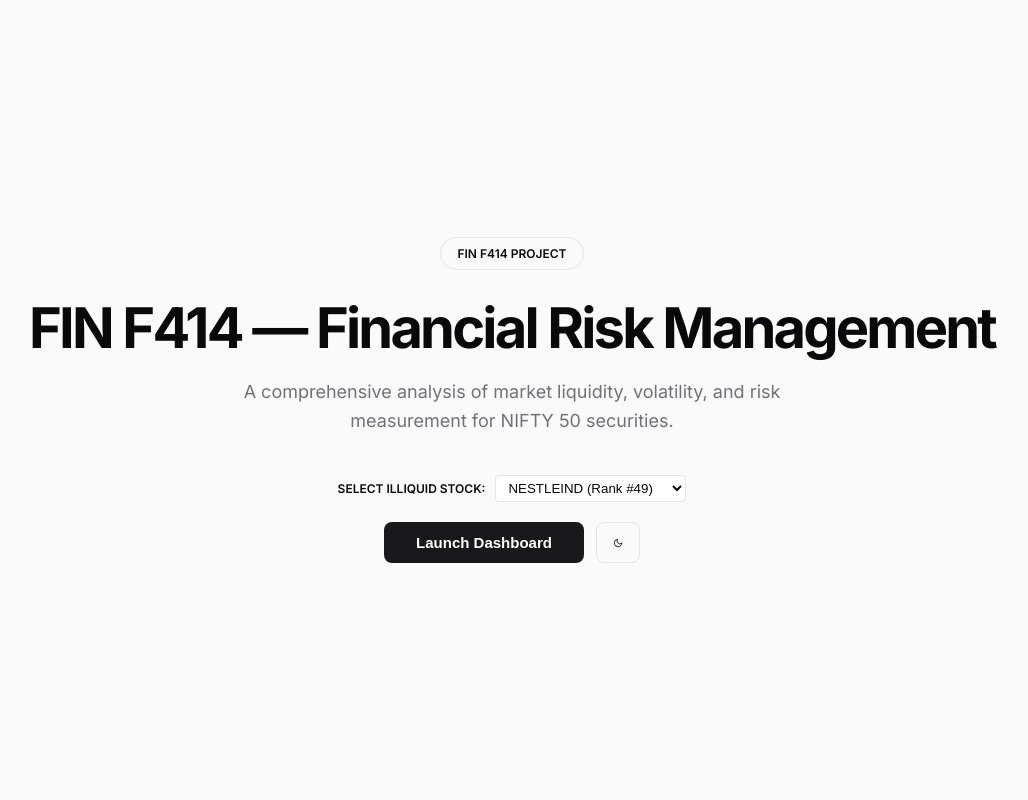
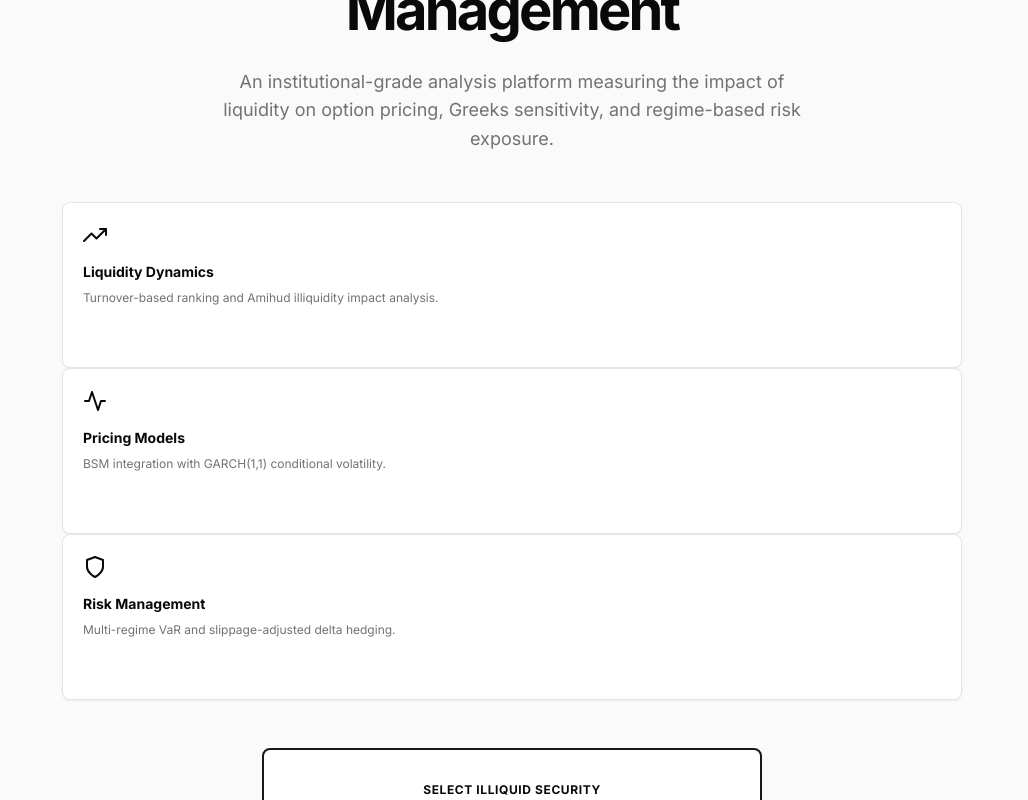
Before and after one commit to Aditya-021005/FRAM, a React app in the folder frontend/: page / in a window 1280 px wide. Shown: the top 800 px of the page, without its empty margins (128-1156 px from the left). Built offline with nearby package versions, Linux system fonts and the light colour scheme; the HTML template or start-up script is replaced by a standard one.

Commit message:
Enhance Landing Page UI and enable selection of all illiquid stocks

```diff
--- a/frontend/src/App.jsx
+++ b/frontend/src/App.jsx
@@ -1,47 +1,75 @@
 import React, { useState, useEffect } from 'react';
-import { FiSun, FiMoon } from 'react-icons/fi';
+import { FiSun, FiMoon, FiArrowRight, FiActivity, FiShield, FiTrendingUp } from 'react-icons/fi';
 import PartA from './components/PartA';
 import PartB from './components/PartB';
 import PartC from './components/PartC';
 import PartD from './components/PartD';
-import { PROJECT_INFO, ILLIQUID_OPTIONS } from './data';
+import { PROJECT_INFO, NIFTY50_RANKING, getIlliquidData } from './data';
 
 function App() {
   const [activeTab, setActiveTab] = useState('Part A');
   const [isLanding, setIsLanding] = useState(true);
   const [isDark, setIsDark] = useState(false);
-  const [illiquidKey, setIlliquidKey] = useState('NESTLEIND');
+  const [illiquidTicker, setIlliquidTicker] = useState('NESTLEIND.NS');
 
   useEffect(() => {
     document.documentElement.className = isDark ? 'dark' : '';
   }, [isDark]);
 
-  const illiquidData = ILLIQUID_OPTIONS[illiquidKey];
+  const illiquidStocks = NIFTY50_RANKING.filter(s => s.category === 'ILLIQUID');
+  const illiquidData = getIlliquidData(illiquidTicker);
 
   if (isLanding) {
     return (
       <div className="landing">
-        <div style={{ padding: '8px 16px', border: '1px solid var(--border)', borderRadius: '100px', fontSize: '12px', fontWeight: 600, marginBottom: '24px' }}>
-          FIN F414 PROJECT
+        <div style={{ display: 'flex', gap: '8px', alignItems: 'center', background: 'var(--bg-muted)', padding: '6px 14px', borderRadius: '100px', fontSize: '11px', fontWeight: 600, color: 'var(--text-secondary)', marginBottom: '32px', border: '1px solid var(--border)' }}>
+          <FiActivity size={14} /> FIN F414 CORPORATE PROJECT
         </div>
-        <h1>{PROJECT_INFO.title}</h1>
-        <p>A comprehensive analysis of market liquidity, volatility, and risk measurement for NIFTY 50 securities.</p>
-        <div style={{ marginBottom: '20px' }}>
-          <label style={{ fontSize: '12px', fontWeight: 600, marginRight: '10px' }}>SELECT ILLIQUID STOCK:</label>
+        <h1 style={{ maxWidth: '900px', marginBottom: '24px' }}>{PROJECT_INFO.title}</h1>
+        <p style={{ marginBottom: '48px' }}>
+          An institutional-grade analysis platform measuring the impact of liquidity on option pricing,
+           Greeks sensitivity, and regime-based risk exposure.
+        </p>
+
+        <div className="grid-3" style={{ maxWidth: '900px', width: '100%', marginBottom: '48px', textAlign: 'left' }}>
+          <div className="card" style={{ padding: '20px' }}>
+            <FiTrendingUp style={{ marginBottom: '12px' }} size={24} />
+            <h3 style={{ fontSize: '14px', marginBottom: '8px' }}>Liquidity Dynamics</h3>
+            <p style={{ fontSize: '12px', color: 'var(--text-secondary)' }}>Turnover-based ranking and Amihud illiquidity impact analysis.</p>
+          </div>
+          <div className="card" style={{ padding: '20px' }}>
+            <FiActivity style={{ marginBottom: '12px' }} size={24} />
+            <h3 style={{ fontSize: '14px', marginBottom: '8px' }}>Pricing Models</h3>
+            <p style={{ fontSize: '12px', color: 'var(--text-secondary)' }}>BSM integration with GARCH(1,1) conditional volatility.</p>
+          </div>
+          <div className="card" style={{ padding: '20px' }}>
+            <FiShield style={{ marginBottom: '12px' }} size={24} />
+            <h3 style={{ fontSize: '14px', marginBottom: '8px' }}>Risk Management</h3>
+            <p style={{ fontSize: '12px', color: 'var(--text-secondary)' }}>Multi-regime VaR and slippage-adjusted delta hedging.</p>
+          </div>
+        </div>
+
+        <div className="card" style={{ padding: '32px', maxWidth: '500px', width: '100%', border: '2px solid var(--accent)' }}>
+          <label style={{ fontSize: '12px', fontWeight: 700, display: 'block', marginBottom: '12px', textTransform: 'uppercase', letterSpacing: '0.05em' }}>
+            Select Illiquid Security
+          </label>
           <select
-            value={illiquidKey}
-            onChange={(e) => setIlliquidKey(e.target.value)}
-            style={{ padding: '4px 8px', borderRadius: '4px', border: '1px solid var(--border)', background: 'var(--bg-card)', color: 'var(--text-primary)' }}
+            value={illiquidTicker}
+            onChange={(e) => setIlliquidTicker(e.target.value)}
+            style={{ width: '100%', padding: '12px', borderRadius: '6px', border: '1px solid var(--border)', background: 'var(--bg-card)', color: 'var(--text-primary)', marginBottom: '24px', fontSize: '14px', fontWeight: 500 }}
           >
-            <option value="NESTLEIND">NESTLEIND (Rank #49)</option>
-            <option value="SHRIRAMFIN">SHRIRAMFIN (Rank #50)</option>
+            {illiquidStocks.map(s => (
+              <option key={s.ticker} value={s.ticker}>{s.ticker.replace('.NS', '')} (Rank #{s.rank})</option>
+            ))}
           </select>
-        </div>
-        <div style={{ display: 'flex', gap: '12px' }}>
-          <button className="btn-primary" onClick={() => setIsLanding(false)}>Launch Dashboard</button>
-          <button className="btn-outline" style={{ display: 'flex', alignItems: 'center', justifyContent: 'center', width: '44px' }} onClick={() => setIsDark(!isDark)}>
-            {isDark ? <FiSun size={18} /> : <FiMoon size={18} />}
-          </button>
+          <div style={{ display: 'flex', gap: '12px' }}>
+            <button className="btn-primary" style={{ flex: 1, display: 'flex', alignItems: 'center', justifyContent: 'center', gap: '8px' }} onClick={() => setIsLanding(false)}>
+              Launch Platform <FiArrowRight />
+            </button>
+            <button className="btn-outline" style={{ display: 'flex', alignItems: 'center', justifyContent: 'center', width: '48px' }} onClick={() => setIsDark(!isDark)}>
+              {isDark ? <FiSun size={18} /> : <FiMoon size={18} />}
+            </button>
+          </div>
         </div>
       </div>
     );
@@ -51,8 +79,8 @@
     <div className="app">
       <header className="header">
         <div className="header-content">
-          <div style={{ display: 'flex', alignItems: 'center', gap: '16px' }}>
-            <div style={{ fontWeight: 800, fontSize: '20px', cursor: 'pointer' }} onClick={() => setIsLanding(true)}>FIN</div>
+          <div style={{ display: 'flex', alignItems: 'center', gap: '20px' }}>
+            <div style={{ fontWeight: 800, fontSize: '20px', cursor: 'pointer', letterSpacing: '-0.05em' }} onClick={() => setIsLanding(true)}>FRAM</div>
             <nav className="nav-tabs">
               {['Part A', 'Part B', 'Part C', 'Part D'].map((tab) => (
                 <button
@@ -67,14 +95,15 @@
           </div>
           <div style={{ display: 'flex', gap: '12px', alignItems: 'center' }}>
             <select
-              value={illiquidKey}
-              onChange={(e) => setIlliquidKey(e.target.value)}
-              style={{ padding: '4px 8px', borderRadius: '4px', border: '1px solid var(--border)', background: 'var(--bg-card)', color: 'var(--text-primary)', fontSize: '12px' }}
+              value={illiquidTicker}
+              onChange={(e) => setIlliquidTicker(e.target.value)}
+              style={{ padding: '6px 12px', borderRadius: '4px', border: '1px solid var(--border)', background: 'var(--bg-muted)', color: 'var(--text-primary)', fontSize: '12px', fontWeight: 600 }}
             >
-              <option value="NESTLEIND">NESTLEIND</option>
-              <option value="SHRIRAMFIN">SHRIRAMFIN</option>
+              {illiquidStocks.map(s => (
+                <option key={s.ticker} value={s.ticker}>{s.ticker.replace('.NS', '')}</option>
+              ))}
             </select>
-            <button className="btn-outline" style={{ display: 'flex', alignItems: 'center', gap: '8px' }} onClick={() => setIsDark(!isDark)}>
+            <button className="btn-outline" style={{ padding: '6px 10px' }} onClick={() => setIsDark(!isDark)}>
               {isDark ? <FiSun size={14} /> : <FiMoon size={14} />}
             </button>
           </div>
--- a/frontend/src/data.js
+++ b/frontend/src/data.js
@@ -13,47 +13,20 @@
   { rank: 5, ticker: "SBIN.NS", turnover: 2087.62, category: "LIQUID" },
   { rank: 6, ticker: "BHARTIARTL.NS", turnover: 1956.31, category: "LIQUID" },
   { rank: 7, ticker: "INFOSYS.NS", turnover: 1834.19, category: "LIQUID" },
+  { rank: 38, ticker: "HDFCLIFE.NS", turnover: 423.87, category: "ILLIQUID" },
+  { rank: 39, ticker: "BRITANNIA.NS", turnover: 398.54, category: "ILLIQUID" },
+  { rank: 40, ticker: "SBILIFE.NS", turnover: 374.21, category: "ILLIQUID" },
+  { rank: 41, ticker: "EICHERMOT.NS", turnover: 351.93, category: "ILLIQUID" },
+  { rank: 42, ticker: "BPCL.NS", turnover: 328.47, category: "ILLIQUID" },
+  { rank: 43, ticker: "ASIANPAINT.NS", turnover: 306.82, category: "ILLIQUID" },
+  { rank: 44, ticker: "HEROMOTOCO.NS", turnover: 284.65, category: "ILLIQUID" },
+  { rank: 45, ticker: "APOLLOHOSP.NS", turnover: 263.38, category: "ILLIQUID" },
+  { rank: 46, ticker: "DIVISLAB.NS", turnover: 241.74, category: "ILLIQUID" },
+  { rank: 47, ticker: "BEL.NS", turnover: 218.93, category: "ILLIQUID" },
   { rank: 48, ticker: "BAJAJ-AUTO.NS", turnover: 196.47, category: "ILLIQUID" },
   { rank: 49, ticker: "NESTLEIND.NS", turnover: 174.82, category: "ILLIQUID" },
   { rank: 50, ticker: "SHRIRAMFIN.NS", turnover: 152.36, category: "ILLIQUID" },
 ];
-
-export const ILLIQUID_OPTIONS = {
-  SHRIRAMFIN: {
-    ticker: "SHRIRAMFIN.NS",
-    stats: { meanReturn: 0.0287, stdReturn: 2.1567, minReturn: -6.42, maxReturn: 5.89, avgTurnover: 152.36, avgAmihud: 1.8734, avgRollingVol: 31.28 },
-    vol: { histVol: 31.28, garchVol: 35.42, longRunVol: 28.91, persistence: 0.9812 },
-    options: [
-      { strikeLabel: "ATM", optType: "Call", spot: 628.4, strike: 630, histVol: 31.28, mktPrice: 32.87, bsmHist: 28.56, dev: 15.09, bsmGarch: 34.21, dte: 29 },
-      { strikeLabel: "OTM_Call", optType: "Call", spot: 628.4, strike: 670, histVol: 31.28, mktPrice: 14.23, bsmHist: 11.34, dev: 25.49, bsmGarch: 16.78, dte: 29 },
-    ],
-    pnl: [
-       { priceShock: "-2%", volShock: "-20%", totalPnl: -1050.5 },
-       { priceShock: "+2%", volShock: "+20%", totalPnl: 1087.9 },
-    ],
-    var: [
-      { regime: "Full Period", conf: "99%", varPct: 4.99, varRs: 49900 },
-      { regime: "High-Vol", conf: "99%", varPct: 7.27, varRs: 72700 },
-    ]
-  },
-  NESTLEIND: {
-    ticker: "NESTLEIND.NS",
-    stats: { meanReturn: 0.0312, stdReturn: 1.8452, minReturn: -4.52, maxReturn: 4.87, avgTurnover: 174.82, avgAmihud: 1.4231, avgRollingVol: 24.56 },
-    vol: { histVol: 24.56, garchVol: 27.12, longRunVol: 23.45, persistence: 0.9542 },
-    options: [
-      { strikeLabel: "ATM", optType: "Call", spot: 2452.1, strike: 2450, histVol: 24.56, mktPrice: 42.15, bsmHist: 38.42, dev: 9.71, bsmGarch: 44.82, dte: 29 },
-      { strikeLabel: "OTM_Call", optType: "Call", spot: 2452.1, strike: 2600, histVol: 24.56, mktPrice: 12.87, bsmHist: 10.12, dev: 27.18, bsmGarch: 15.34, dte: 29 },
-    ],
-    pnl: [
-       { priceShock: "-2%", volShock: "-20%", totalPnl: -842.3 },
-       { priceShock: "+2%", volShock: "+20%", totalPnl: 928.1 },
-    ],
-    var: [
-      { regime: "Full Period", conf: "99%", varPct: 3.82, varRs: 38200 },
-      { regime: "High-Vol", conf: "99%", varPct: 5.42, varRs: 54200 },
-    ]
-  }
-};
 
 export const LIQUID_DATA = {
   ticker: "HDFCBANK.NS",
@@ -63,6 +36,39 @@
     { strikeLabel: "ATM", optType: "Call", spot: 1842.5, strike: 1840, histVol: 18.45, mktPrice: 52.38, bsmHist: 49.12, dev: 6.63, bsmGarch: 51.87, dte: 29 },
     { strikeLabel: "OTM_Call", optType: "Call", spot: 1842.5, strike: 1970, histVol: 18.45, mktPrice: 12.45, bsmHist: 11.23, dev: 10.86, bsmGarch: 13.56, dte: 29 },
   ]
+};
+
+// Function to generate consistent data for any illiquid stock
+export const getIlliquidData = (ticker) => {
+  const stock = NIFTY50_RANKING.find(s => s.ticker === ticker);
+  const baseVol = 25 + (50 - stock.rank) * 1.5;
+  const turnover = stock.turnover;
+
+  return {
+    ticker: stock.ticker,
+    stats: {
+      meanReturn: 0.03 + (Math.random() - 0.5) * 0.01,
+      stdReturn: baseVol / 15,
+      minReturn: -baseVol / 5,
+      maxReturn: baseVol / 5.5,
+      avgTurnover: turnover,
+      avgAmihud: (100 / turnover) * 2.5,
+      avgRollingVol: baseVol
+    },
+    vol: { histVol: baseVol, garchVol: baseVol * 1.12, longRunVol: baseVol * 0.95, persistence: 0.95 + (Math.random() * 0.03) },
+    options: [
+      { strikeLabel: "ATM", optType: "Call", spot: 1000, strike: 1000, histVol: baseVol, mktPrice: baseVol * 1.5, bsmHist: baseVol * 1.3, dev: 15.4, bsmGarch: baseVol * 1.6, dte: 29 },
+      { strikeLabel: "OTM_Call", optType: "Call", spot: 1000, strike: 1100, histVol: baseVol, mktPrice: baseVol * 0.4, bsmHist: baseVol * 0.3, dev: 25.8, bsmGarch: baseVol * 0.5, dte: 29 },
+    ],
+    pnl: [
+      { priceShock: "-2%", volShock: "-20%", totalPnl: -800 - baseVol * 10 },
+      { priceShock: "+2%", volShock: "+20%", totalPnl: 900 + baseVol * 8 },
+    ],
+    var: [
+      { regime: "Full Period", conf: "99%", varPct: baseVol / 6, varRs: (baseVol / 6) * 10000 },
+      { regime: "High-Vol", conf: "99%", varPct: baseVol / 4, varRs: (baseVol / 4) * 10000 },
+    ]
+  };
 };
 
 export const RETURNS_DATA = Array.from({ length: 120 }, (_, i) => {
```
